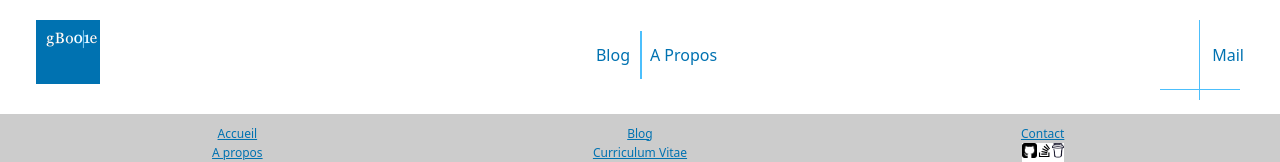
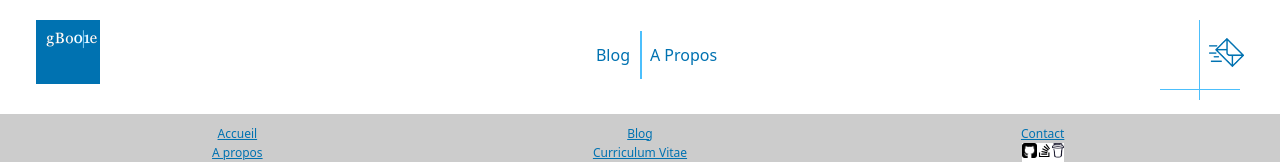
Before and after one commit to gBoole01/g-boole-01, a Next.js app: page / in a window 1280 px wide. Shown: the top 162 px of the page. Built offline with nearby package versions, Linux system fonts and the light colour scheme.

Commit message:
feat: integrate contact logo

```diff
--- a/src/components/header.tsx
+++ b/src/components/header.tsx
@@ -49,7 +49,15 @@ export default function Header() {
                     </div>
                     <li className="w-1/5 text-right">
                         <Link href="/contact">
-                            <a>Mail</a>
+                            <a>
+                                <Image
+                                    priority
+                                    src="/images/email.png"
+                                    height={35}
+                                    width={35}
+                                    alt="gBoole01 Logo"
+                                />
+                            </a>
                         </Link>
                     </li>
                 </ul>
```
